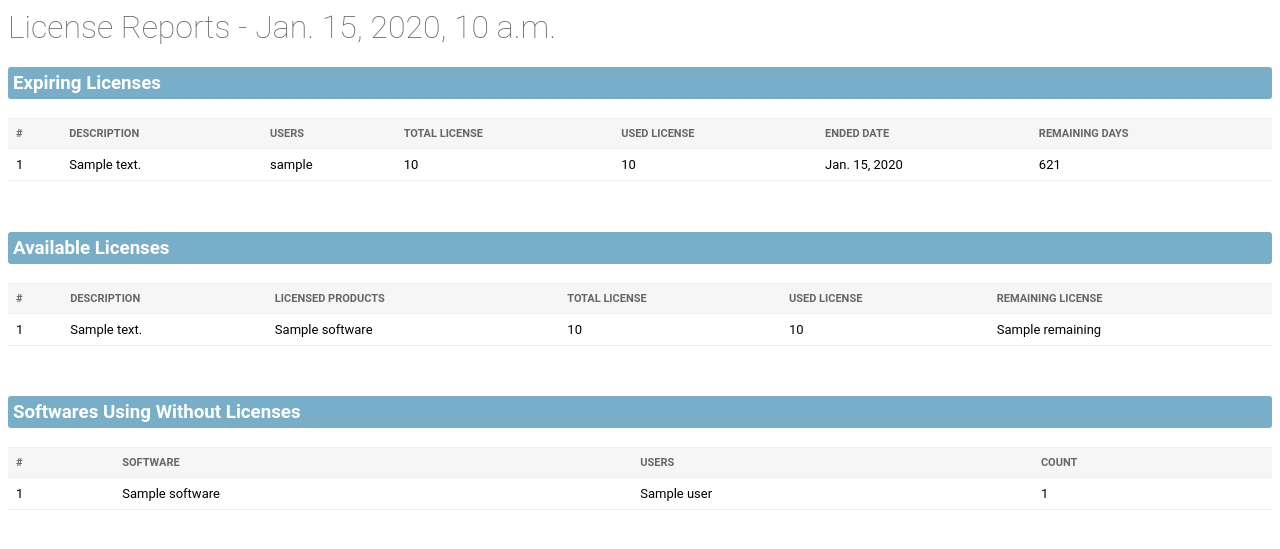
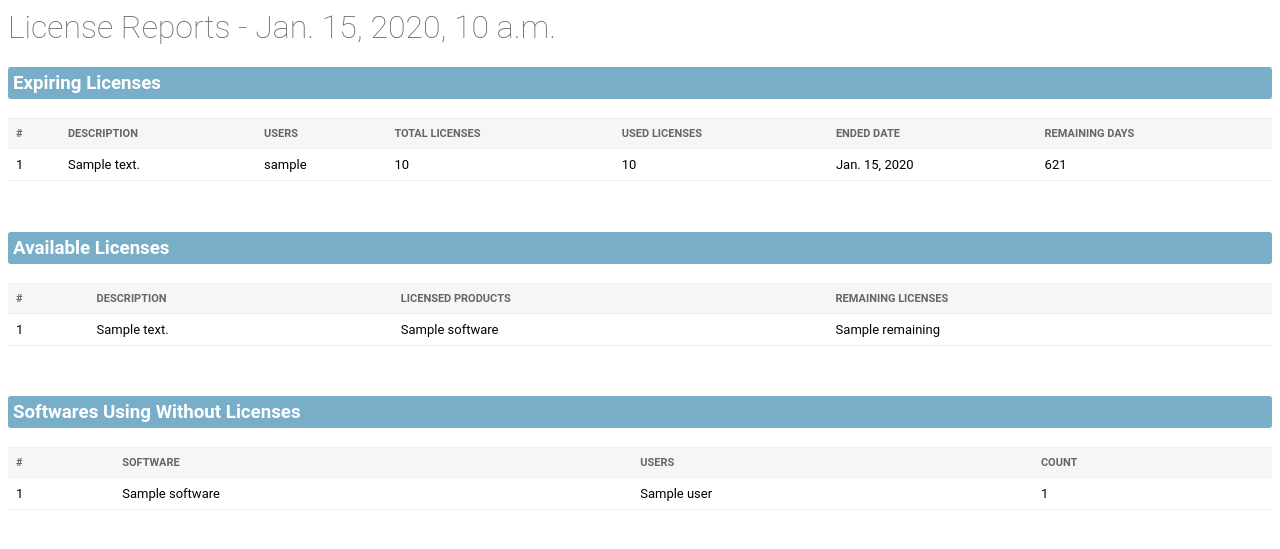
Before and after one commit to quyenlc/q-lms, a Django app: template license_manager/templates/email/license_reports.html in a window 1280 px wide. Shown: the top 549 px of the page. Run offline with Django 3.2, Linux system fonts and the light colour scheme; tables that the repository leaves empty hold one stand-in row (values such as "Sample post"); the template is opened without the code that fills it: values that come from a table or form of the project are taken from there, most other values are stand-ins (such as "Sample title", 1, 10 or a date in 2020).

Commit message:
Refractor

```diff
--- a/license_manager/admin.py
+++ b/license_manager/admin.py
@@ -218,7 +218,7 @@ class LicenseSummaryAdmin(admin.ModelAdmin):
         except (AttributeError, KeyError):
             return response
 
-        response.context_data['summary'] = License.get_summary(qs)
+        response.context_data['license_summary'] = License.get_license_summary(qs)
         return response
 
 admin.site.register(Supplier, SupplierAdmin)
--- a/license_manager/models.py
+++ b/license_manager/models.py
@@ -106,7 +106,7 @@ class License(models.Model):
     get_display_softwares.short_description = "Products"
     get_display_softwares.allow_tags = True
 
-    def get_summary(self, queryset=None):
+    def get_license_summary(queryset=None):
         if not queryset:
             queryset = License.objects.all()
         summary = {}
@@ -188,7 +188,7 @@ class LicenseAssignment(models.Model):
 
     def __init__(self, *args, **kwargs):
         super(LicenseAssignment, self).__init__(*args, **kwargs)
-        self.__original_license = self.license
+        self.original_license = self.license
 
     def get_unlicensed_softwares():
         summary = {}
@@ -208,11 +208,10 @@ class LicenseAssignment(models.Model):
     def save(self, *args, **kwargs):
         with transaction.atomic():
             super(LicenseAssignment, self).save(*args, **kwargs)
-            if self.__original_license != self.license:
-                if self.__original_license:
-                    self.__original_license.update_used_total()
-                if self.license:
-                    self.license.update_used_total()
+            if self.license:
+                self.license.update_used_total()
+            if self.original_license != self.license and self.original_license:
+                self.original_license.update_used_total()
 
     def delete(self):
         with transaction.atomic():
--- a/license_manager/templates/admin/license_summary_change_list.html
+++ b/license_manager/templates/admin/license_summary_change_list.html
@@ -39,7 +39,7 @@
                 </tr>
             </thead>
             <tbody>
-                {% for key, value in summary %}
+                {% for key, value in license_summary %}
                 <tr class="{% cycle 'row1' 'row2' %}">
                     <td> {{ value.software_family }} </td>
                     <td>
--- a/license_manager/templates/email/license_reports.html
+++ b/license_manager/templates/email/license_reports.html
@@ -71,10 +71,10 @@
                             Users
                         </th>
                         <th>
-                            Total License
+                            Total Licenses
                         </th>
                         <th>
-                            Used License
+                            Used Licenses
                         </th>
                         <th>
                             Ended date
@@ -122,13 +122,7 @@
                             Licensed Products
                         </th>
                         <th>
-                            Total License
-                        </th>
-                        <th>
-                            Used License
-                        </th>
-                        <th>
-                            Remaining License
+                            Remaining Licenses
                         </th>
                     </tr>
                 </thead>
@@ -142,8 +136,6 @@
                                 {{ sw.get_full_name }}<br>
                             {% endfor %}
                         </td>
-                        <td> {{ lic.total }} </td>
-                        <td> {{ lic.used_total }} </td>
                         <td> {{ lic.remaining }} </td>
                     </tr>
                     {% endfor %}
```
